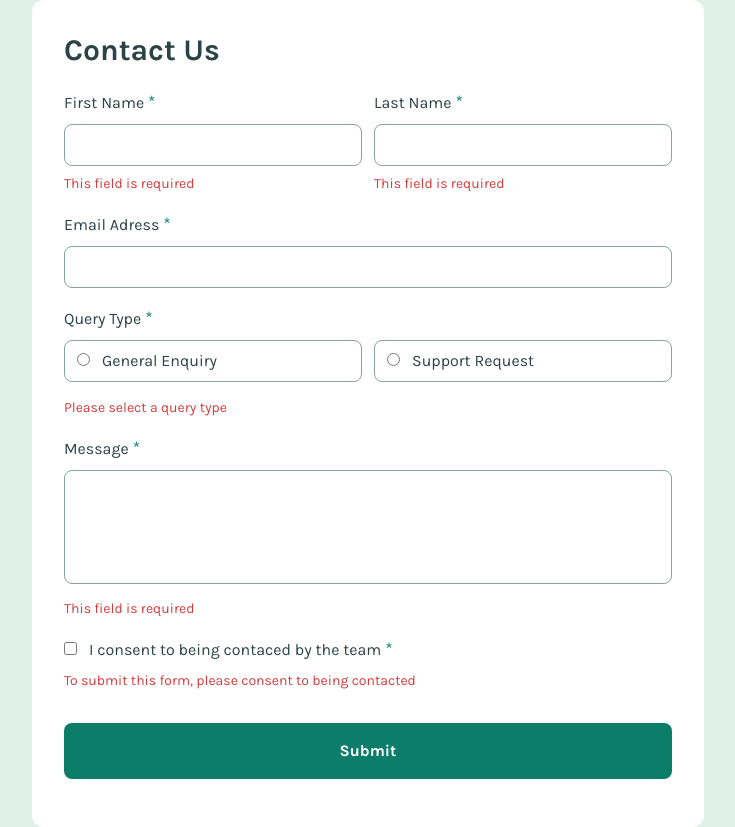
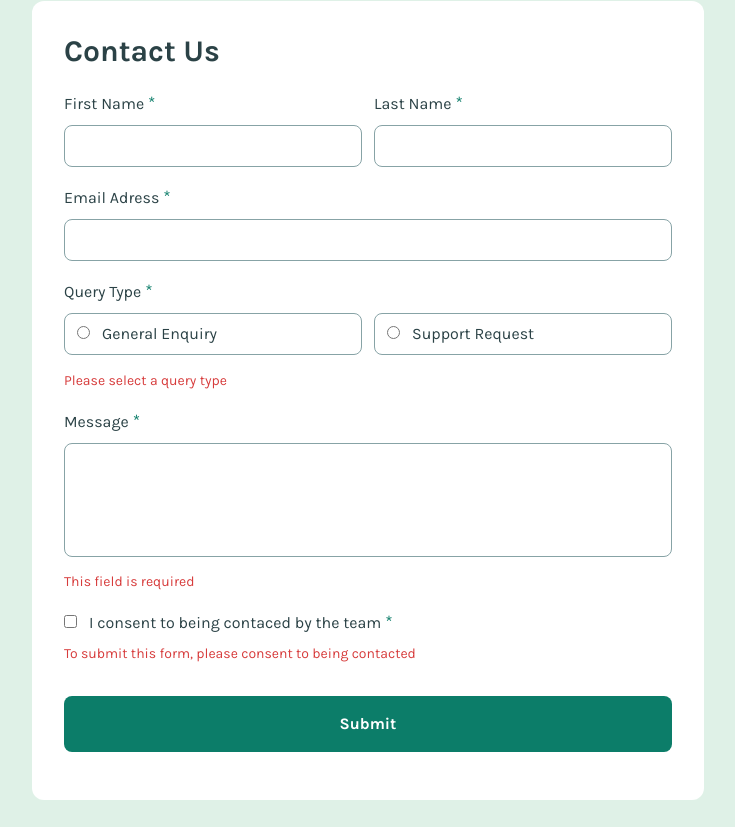
Before and after one commit to parisaMontakhab/contact-form, a React (Vite) app: page / in a window 1280 px wide. Shown: the whole page, without its empty margins (272-1007 px from the left). After the commit the page ends 800 px from the top, so only its background shows below. Built offline with nearby package versions, Linux system fonts and the light colour scheme.

Commit message:
refactor: changed th ejsx of error of lastname

```diff
--- a/src/App.jsx
+++ b/src/App.jsx
@@ -48,7 +48,7 @@ export default function App() {
               vlau={firstName}
               onChange={(e) => setFirstName(e.target.value)}
             />
-            <p className="err-text">This field is required</p>
+           {submitted && !firstName && <p className="err-text">This field is required</p>}
           </div>
 
           <div className="box">
@@ -63,7 +63,7 @@ export default function App() {
               value={lastName}
               onChange={(e) => setLastName(e.target.value)}
             />
-             <p className="err-text">This field is required</p>
+            {submitted && !lastName && <p className="err-text">This field is required</p>}
           </div>
         </div>
 
```
